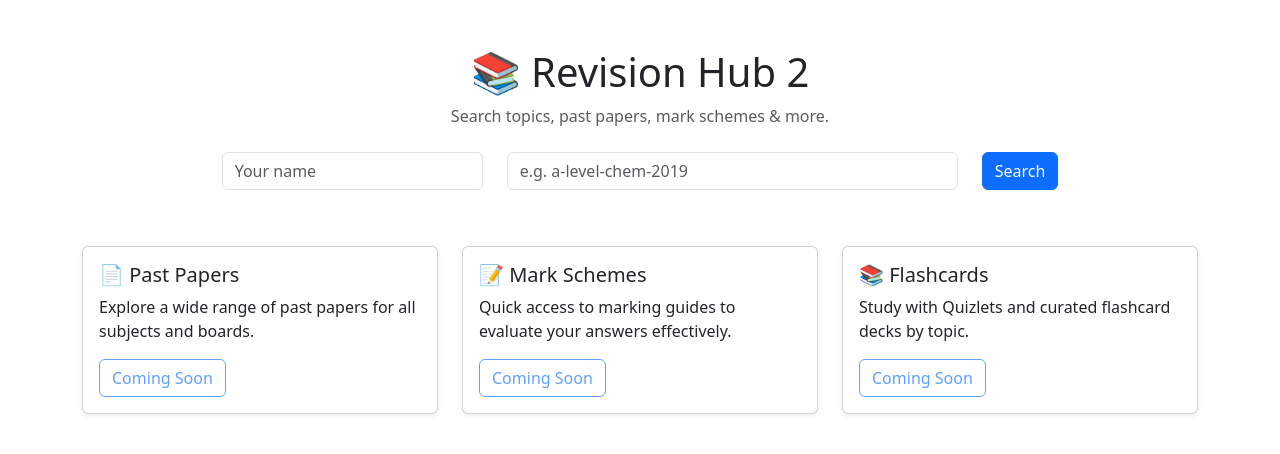
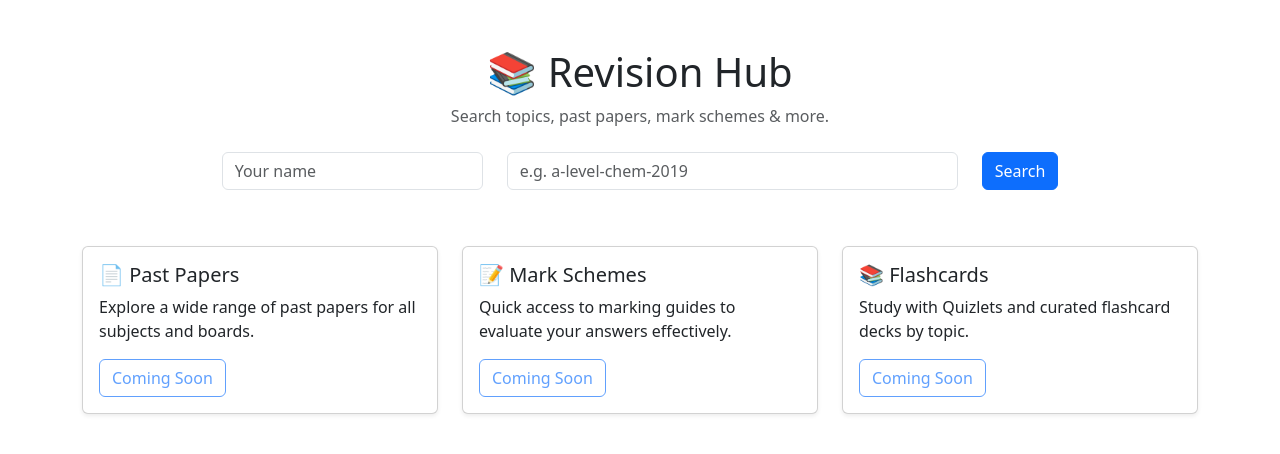
Before and after one commit to shaurya-arora/revision-hub, a React (Vite) app in the folder frontend/: page / in a window 1280 px wide. Shown: the top 454 px of the page. Built offline with nearby package versions, Linux system fonts and the light colour scheme.

Commit message:
date time ?

```diff
--- a/frontend/src/Home.jsx
+++ b/frontend/src/Home.jsx
@@ -17,7 +17,7 @@ const Home = ({ setUsername }) => {
   return (
     <Container className="py-5">
       <div className="text-center mb-4">
-        <h1>📚 Revision Hub 2</h1>
+        <h1>📚 Revision Hub </h1>
         <p className="text-muted">Search topics, past papers, mark schemes & more.</p>
       </div>
       <Form onSubmit={handleSubmit} className="mb-5">
```
Also changed, not shown: 1 other file (tests, documents, lock files or other folders).
